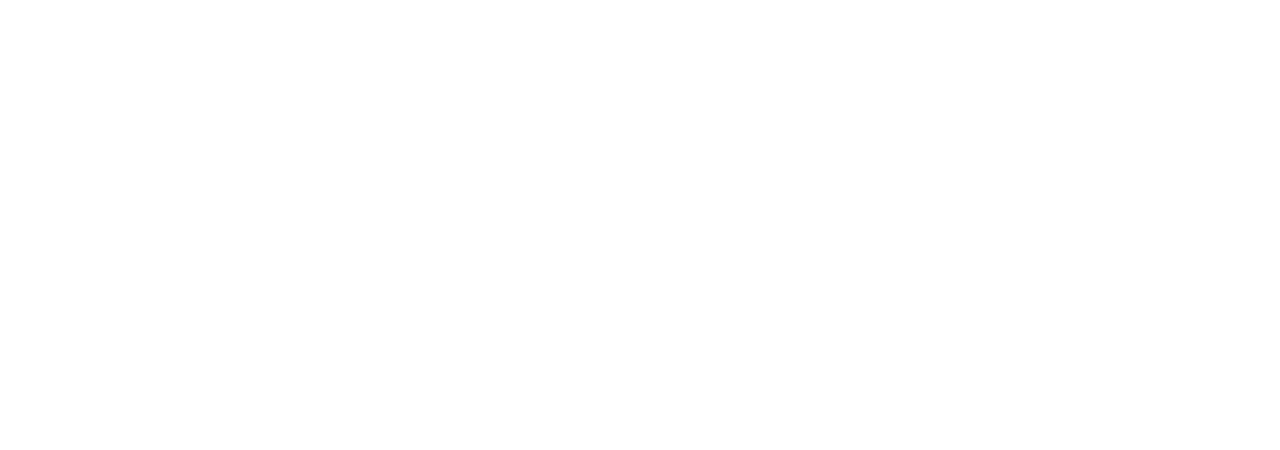
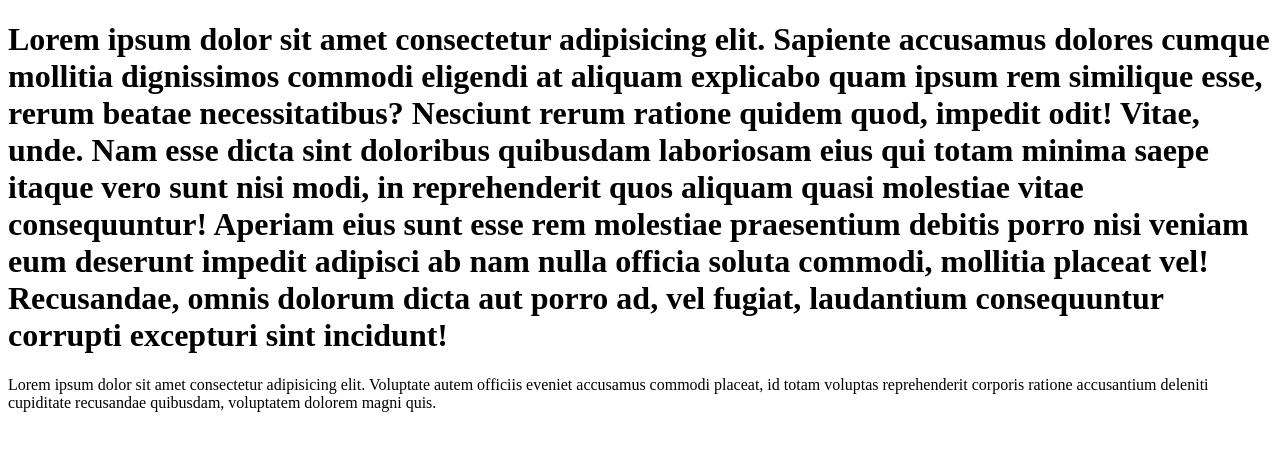
Before and after one commit to JosueMiguelOM/jmom-gds0551, a plain HTML site: page index.html in a window 1280 px wide. Drawn offline with Linux system fonts and the light colour scheme.

Commit message:
Modificación desde la rama main

```diff
--- a/index.html
+++ b/index.html
@@ -3,9 +3,10 @@
 <head>
     <meta charset="UTF-8">
     <meta name="viewport" content="width=device-width, initial-scale=1.0">
-    <title>Document</title>
+    <title>Modificación</title>
 </head>
 <body>
-
+    <h1>Lorem ipsum dolor sit amet consectetur adipisicing elit. Sapiente accusamus dolores cumque mollitia dignissimos commodi eligendi at aliquam explicabo quam ipsum rem similique esse, rerum beatae necessitatibus? Nesciunt rerum ratione quidem quod, impedit odit! Vitae, unde. Nam esse dicta sint doloribus quibusdam laboriosam eius qui totam minima saepe itaque vero sunt nisi modi, in reprehenderit quos aliquam quasi molestiae vitae consequuntur! Aperiam eius sunt esse rem molestiae praesentium debitis porro nisi veniam eum deserunt impedit adipisci ab nam nulla officia soluta commodi, mollitia placeat vel! Recusandae, omnis dolorum dicta aut porro ad, vel fugiat, laudantium consequuntur corrupti excepturi sint incidunt!</h1>
+    <p>Lorem ipsum dolor sit amet consectetur adipisicing elit. Voluptate autem officiis eveniet accusamus commodi placeat, id totam voluptas reprehenderit corporis ratione accusantium deleniti cupiditate recusandae quibusdam, voluptatem dolorem magni quis.</p>
 </body>
 </html>
```
